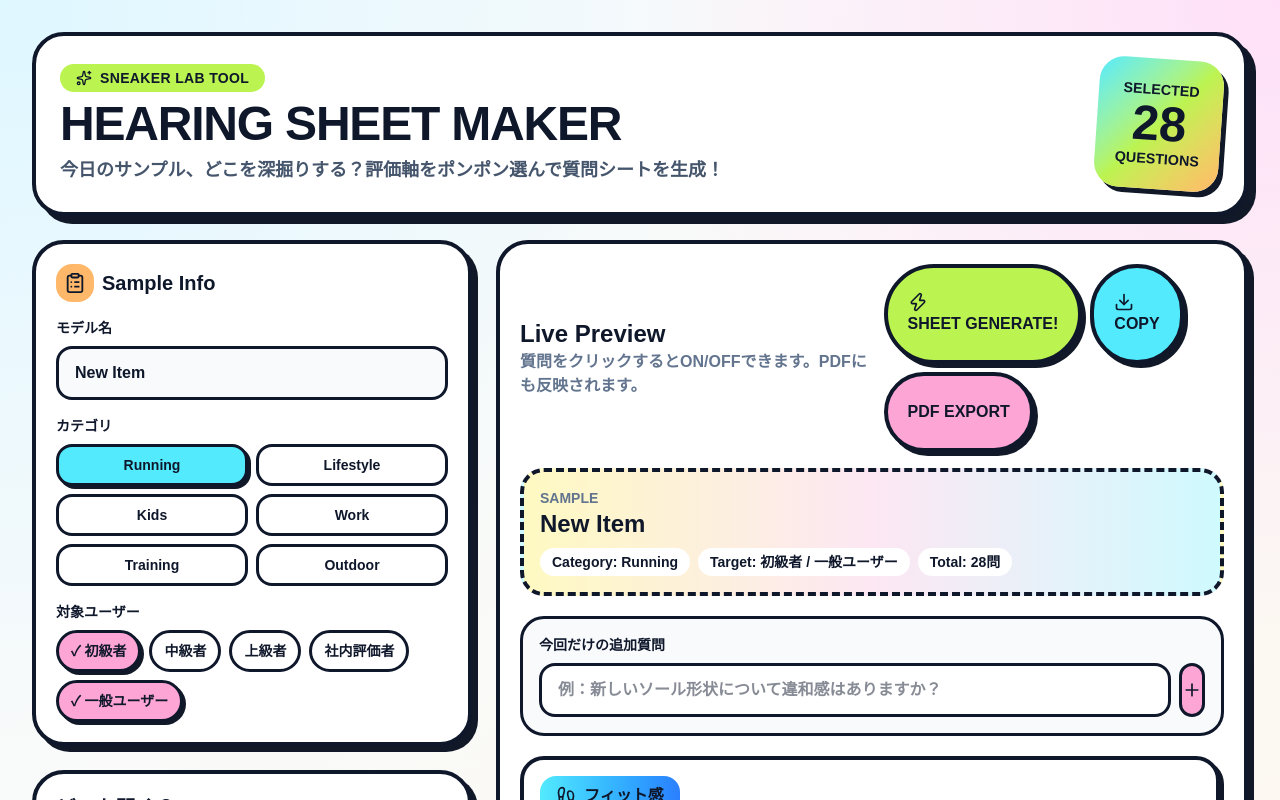
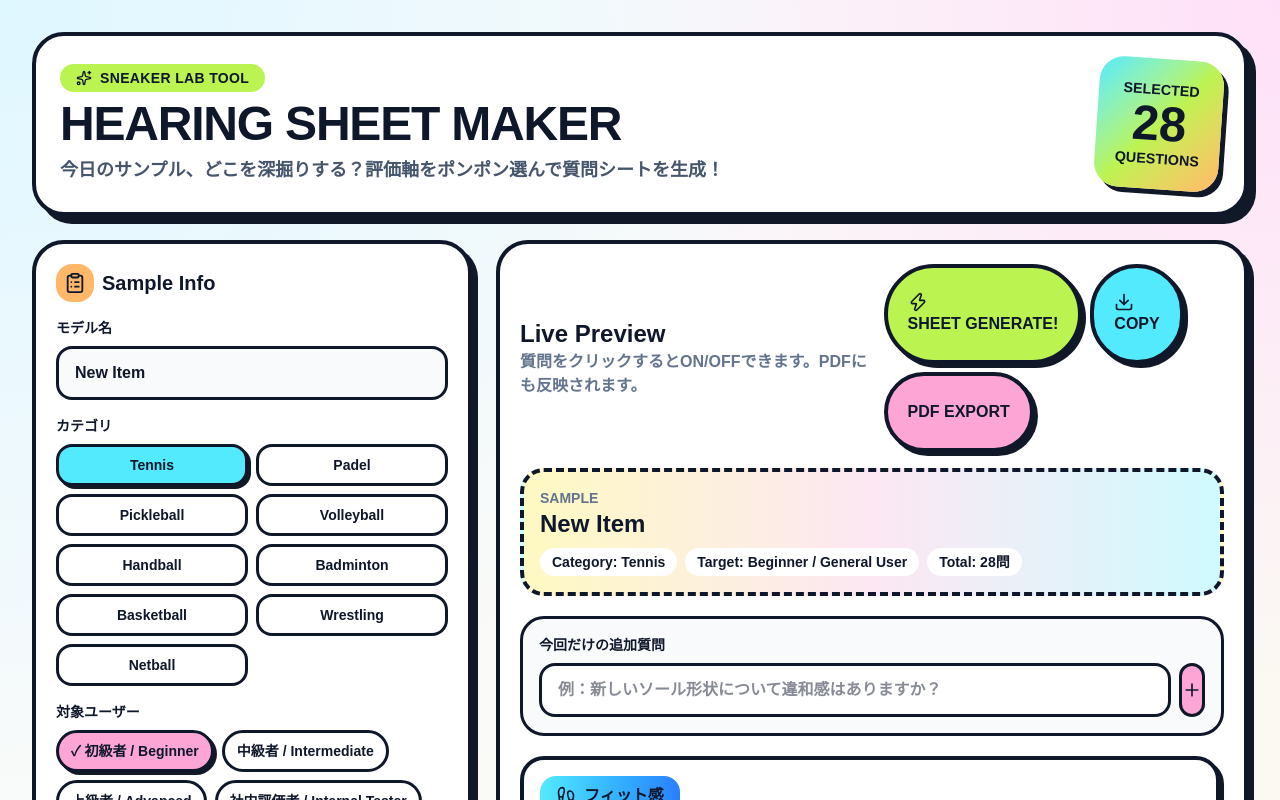
Before and after one commit to MatsuuraTakahiro/shoe-hearing-maker, a Next.js app: page / in a window 1280 px wide. Shown: the top 800 px of the page. Built offline with nearby package versions, Linux system fonts and the light colour scheme.

Commit message:
update categories and users

```diff
--- a/app/page.tsx
+++ b/app/page.tsx
@@ -299,13 +299,44 @@ const questionGroups = [
   },
 ];
 
-const categories = ["Running", "Lifestyle", "Kids", "Work", "Training", "Outdoor"];
-const users = ["初級者", "中級者", "上級者", "社内評価者", "一般ユーザー"];
+const categories = [
+  "Tennis",
+  "Padel",
+  "Pickleball",
+  "Volleyball",
+  "Handball",
+  "Badminton",
+  "Basketball",
+  "Wrestling",
+  "Netball",
+];
+const users = [
+  {
+    label: "初級者 / Beginner",
+    pdf: "Beginner",
+  },
+  {
+    label: "中級者 / Intermediate",
+    pdf: "Intermediate",
+  },
+  {
+    label: "上級者 / Advanced",
+    pdf: "Advanced",
+  },
+  {
+    label: "社内評価者 / Internal Tester",
+    pdf: "Internal Tester",
+  },
+  {
+    label: "一般ユーザー / General User",
+    pdf: "General User",
+  },
+];
 
 export default function PopShoesHearingSheetMaker() {
   const [modelName, setModelName] = useState("New Item");
-  const [category, setCategory] = useState("Running");
-  const [targetUsers, setTargetUsers] = useState(["初級者", "一般ユーザー"]);
+  const [category, setCategory] = useState("Tennis");
+  const [targetUsers, setTargetUsers] = useState(["Beginner", "General User"]);
   const [selected, setSelected] = useState(["fit", "cushion", "design", "color", "overall"]);
   const [generated, setGenerated] = useState(false);
   const [customQuestion, setCustomQuestion] = useState("");
@@ -415,9 +446,11 @@ const exportPDF = () => {
     );
   };
 
-  const toggleUser = (user: string) => {
+  const toggleUser = (user: { label: string; pdf: string }) => {
     setTargetUsers((prev) =>
-      prev.includes(user) ? prev.filter((item) => item !== user) : [...prev, user]
+      prev.includes(user.pdf)
+        ? prev.filter((item) => item !== user.pdf)
+        : [...prev, user.pdf]
     );
   };
 
@@ -525,15 +558,16 @@ const exportPDF = () => {
                 <div className="flex flex-wrap gap-2">
                   {users.map((user) => (
                     <button
-                      key={user}
+                      key={user.pdf}
                       onClick={() => toggleUser(user)}
                       className={`rounded-full border-3 border-slate-900 px-3 py-2 text-sm font-black transition ${
-                        targetUsers.includes(user)
+                        targetUsers.includes(user.pdf)
                           ? "bg-pink-300 shadow-[3px_3px_0_#111827]"
                           : "bg-white hover:bg-slate-100"
                       }`}
                     >
-                      {targetUsers.includes(user) ? "✓ " : ""}{user}
+                      {targetUsers.includes(user.pdf) ? "✓ " : ""}
+                      {user.label}
                     </button>
                   ))}
                 </div>
```
